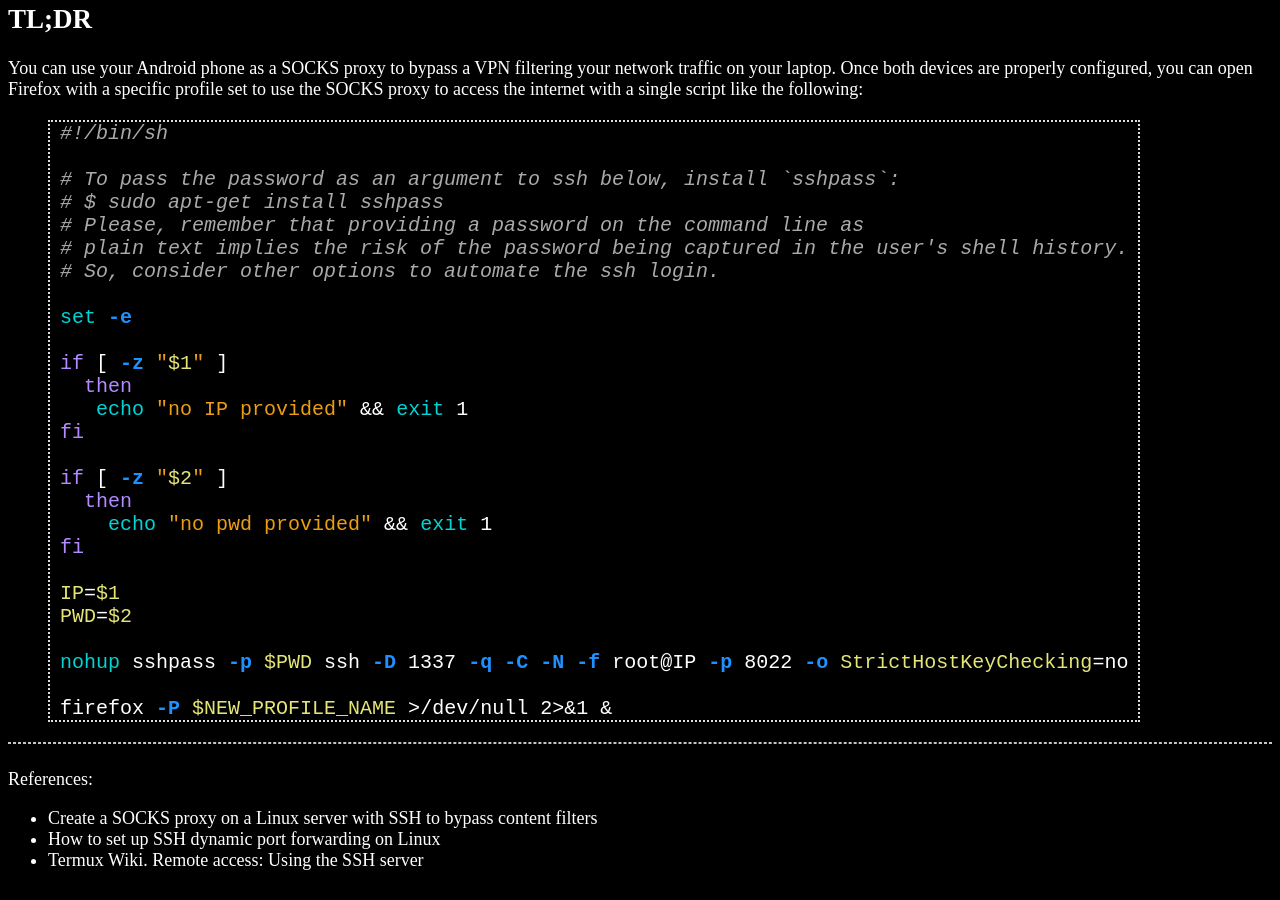
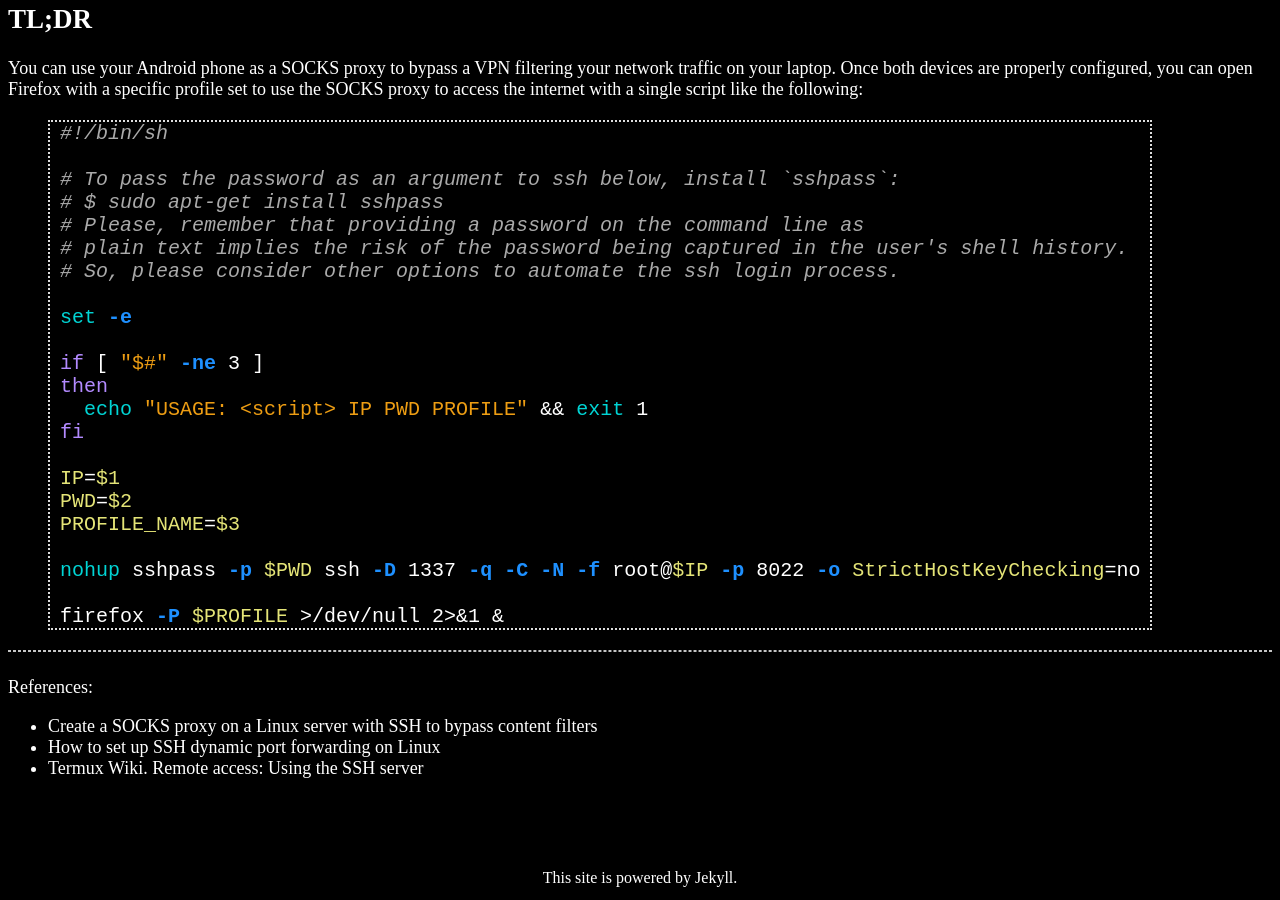
Before and after one commit to giulianopz/giulianopz.github.io, a Jekyll site: the page built from _posts/2023-09-26-how-to-bypass-vpn.md, in a window 1280 px wide and 900 px high, scrolled down 1918 px. Built offline with Jekyll 4.4.1, drawn with Linux system fonts in a browser that asks for light colours; nearby versions of some CDN libraries.

Commit message:
Tweak script

````diff
--- a/_posts/2023-09-26-how-to-bypass-vpn.md
+++ b/_posts/2023-09-26-how-to-bypass-vpn.md
@@ -85,26 +85,22 @@
 # $ sudo apt-get install sshpass
 # Please, remember that providing a password on the command line as
 # plain text implies the risk of the password being captured in the user's shell history.
-# So, consider other options to automate the ssh login.
+# So, please consider other options to automate the ssh login process.
 
 set -e
 
-if [ -z "$1" ]
-  then
-   echo "no IP provided" && exit 1
-fi
-
-if [ -z "$2" ]
-  then
-    echo "no pwd provided" && exit 1
+if [ "$#" -ne 3 ]
+then
+  echo "USAGE: <script> IP PWD PROFILE" && exit 1
 fi
 
 IP=$1
 PWD=$2
+PROFILE_NAME=$3
 
-nohup sshpass -p $PWD ssh -D 1337 -q -C -N -f root@IP -p 8022 -o StrictHostKeyChecking=no
+nohup sshpass -p $PWD ssh -D 1337 -q -C -N -f root@$IP -p 8022 -o StrictHostKeyChecking=no
 
-firefox -P $NEW_PROFILE_NAME >/dev/null 2>&1 &
+firefox -P $PROFILE >/dev/null 2>&1 &
 ```
 
 ---
````
